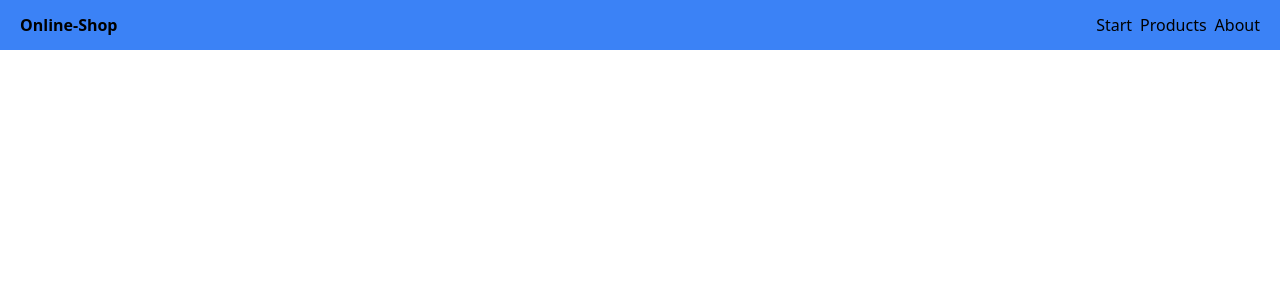
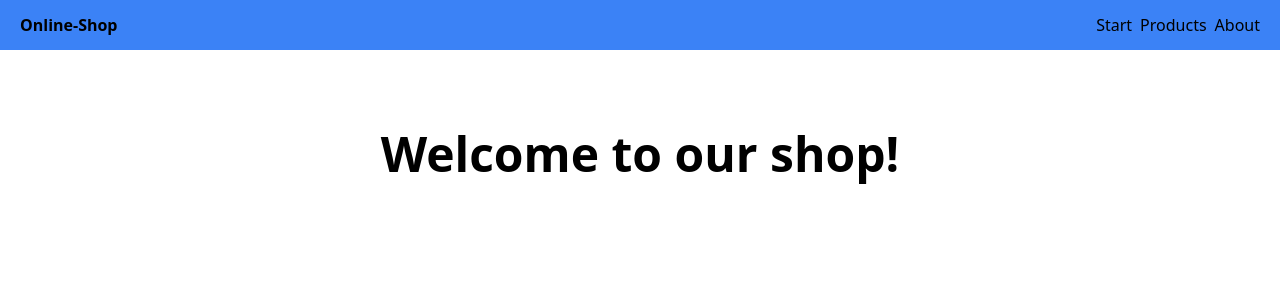
Before and after one commit to mariiaovs/react-app, a React (Create React App) app: page / in a window 1280 px wide. Shown: the top 300 px of the page. Built offline with nearby package versions, Linux system fonts and the light colour scheme.

Commit message:
add start page and it's route

```diff
--- a/src/App.tsx
+++ b/src/App.tsx
@@ -4,13 +4,14 @@ import ProductsPage from "./pages/ProductsPage";
 import AboutPage from "./pages/AboutPage";
 import Navigation from "./components/Navigation";
 import ProductPage from "./pages/ProductPage";
+import StartPage from "./pages/StartPage";
 
 function App() {
   return (
     <>
       <Navigation />
       <Routes>
-        {/* <Route path="/" element={<Start />} /> */}
+        <Route path="/" element={<StartPage />} />
         <Route path="/products" element={<ProductsPage />} />
         <Route path="/about" element={<AboutPage />} />
         <Route path="/product" element={<ProductPage />} />
--- /dev/null
+++ b/src/pages/StartPage.tsx
@@ -0,0 +1,13 @@
+import React from "react";
+
+function StartPage() {
+  return (
+    <div>
+      <h1 className="text-5xl text-center font-bold mx-20 my-20">
+        Welcome to our shop!
+      </h1>
+    </div>
+  );
+}
+
+export default StartPage;
```
